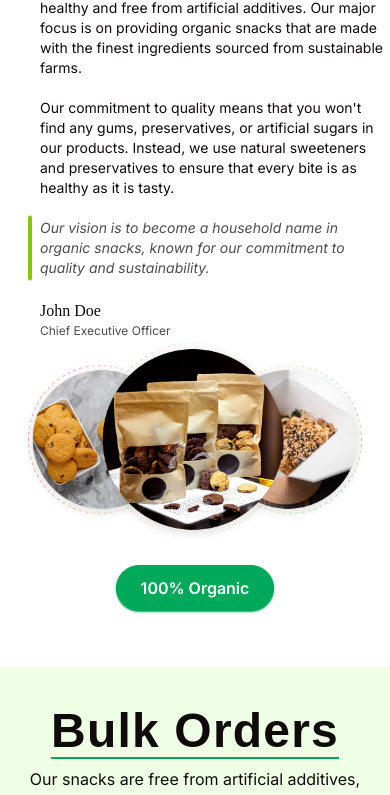
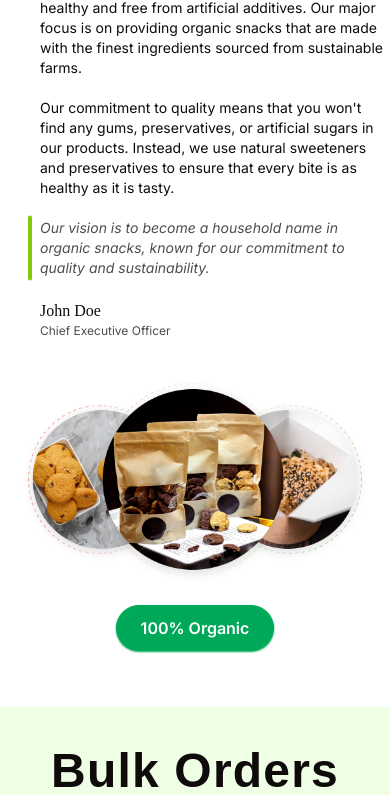
Before and after one commit to blossomobasi/organic_foodie_ecommerce, a React (Vite) app: page / in a window 390 px wide. Shown: the part 2331-3126 px from the top of the page. Built offline with nearby package versions, Linux system fonts and the light colour scheme; a web font is replaced by a local one.

Commit message:
Add responsiveness for very large screens

```diff
--- a/src/components/PopularProducts.tsx
+++ b/src/components/PopularProducts.tsx
@@ -16,9 +16,15 @@ const PopularProducts = () => {
                     title="Our Popular Products"
                 />
 
-                <div className="flex md:flex-row flex-col-reverse items-center justify-between space-x-10 md:pt-20 pt-14">
+                <div className="md:pt-20 flex flex-col items-center">
+                    {/* max-w-[110rem] lg:justify-center lg:flex */}
+                    <div className="flex md:flex-row flex-col-reverse items-center justify-between space-x-10 pt-14 max-w-[110rem]">
                         <div className="w-full flex flex-col items-center space-y-5">
-                        <img src={OrganicSnacks} alt="Organic Snacks" className="w-full" />
+                            <img
+                                src={OrganicSnacks}
+                                alt="Organic Snacks"
+                                className="w-full md:mt-0 mt-10"
+                            />
                             <Button className="rounded-full shadow-sm shadow-primaryGreen-700">
                                 100% Organic
                             </Button>
@@ -30,12 +36,12 @@ const PopularProducts = () => {
                             </h1>
                             <p className="text-sm pt-4">
                                 At Foodie Amazon, we believe in the power of nature to provide
-                            wholesome, delicious snacks. Our journey began with a simple mission: to
-                            bring the pure taste of nature to your doorstep. We are dedicated to
-                            creating snacks that are not only delicious but also healthy and free
-                            from artificial additives. Our major focus is on providing organic
-                            snacks that are made with the finest ingredients sourced from
-                            sustainable farms.
+                                wholesome, delicious snacks. Our journey began with a simple
+                                mission: to bring the pure taste of nature to your doorstep. We are
+                                dedicated to creating snacks that are not only delicious but also
+                                healthy and free from artificial additives. Our major focus is on
+                                providing organic snacks that are made with the finest ingredients
+                                sourced from sustainable farms.
                                 <br />
                                 <br />
                                 Our commitment to quality means that you won't find any gums,
@@ -45,12 +51,13 @@ const PopularProducts = () => {
                             </p>
 
                             <p className="text-grey-600 italic text-sm py-5 relative before:absolute before:w-1 before:h-[calc(100%-2.2rem)] before:top-1/2 before:-left-3 before:-translate-y-1/2 before:bg-[#82CB0C] before:rounded-full">
-                            Our vision is to become a household name in organic snacks, known for
-                            our commitment to quality and sustainability.
+                                Our vision is to become a household name in organic snacks, known
+                                for our commitment to quality and sustainability.
                             </p>
 
                             <span className="calligraffitti">John Doe</span>
                             <p className="text-xs text-grey-600">Chief Executive Officer</p>
+                        </div>
                     </div>
                 </div>
             </div>
```
Lines whose indentation alone changed are shown as unchanged.
